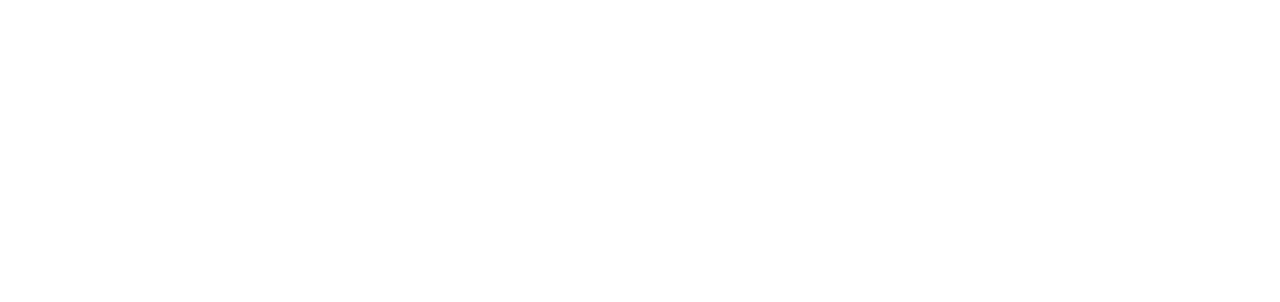
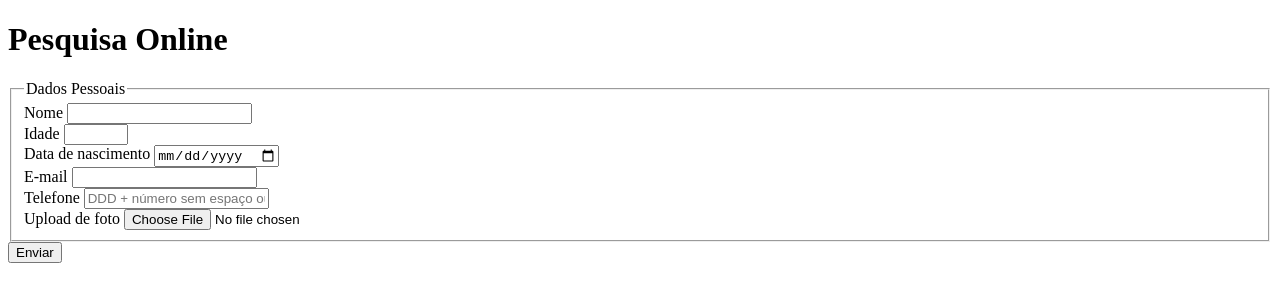
Before and after one commit to RenataCV/pesquisa-culturama, a plain HTML site: page index.html in a window 1280 px wide. Drawn offline with Linux system fonts and the light colour scheme.

Commit message:
Cria sessão de dados pessoais

```diff
--- a/index.html
+++ b/index.html
@@ -6,6 +6,36 @@
     <title>Pesquisa Culturama</title>
 </head>
 <body>
+    <header>
+        <h1>Pesquisa Online</h1>
+    </header>
+    <section>
+        <form action="" method="get">
+            <fieldset>
+                <!-- DADOS PESSOAIS -->
+                <legend>Dados Pessoais</legend>
+                <label for="userName">Nome</label>
+                <input type="text" name="userName" required>
+                <br>
+                <label for="userAge">Idade</label>
+                <input type="number" name="userAge" min="12" max="100" required>
+                <br>
+                <label for="birthDate">Data de nascimento</label>
+                <input type="date" name="birthDate">
+                <br>
+                <label for="userEmail">E-mail</label>
+                <input type="email" name="userEmail" required>
+                <br>
+                <label for="userPhoneNumber">Telefone</label>
+                <input type="tel" name="userPhoneNumber" pattern="[0-9]{11}" placeholder="DDD + número sem espaço ou hífen">
+                <br>
+                <label for="userImage">Upload de foto</label>
+                <input type="file" accept="image/*" name="userImage">
+                </fieldset>
+            <button type="submit">Enviar</button>
+
+        </form>
+    </section>
 
 </body>
 </html>
```
